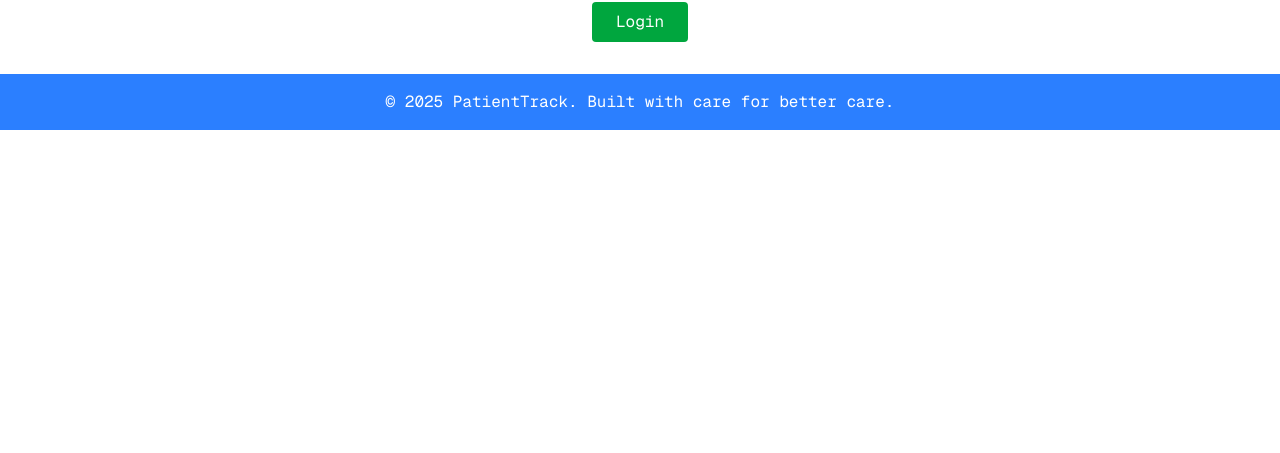
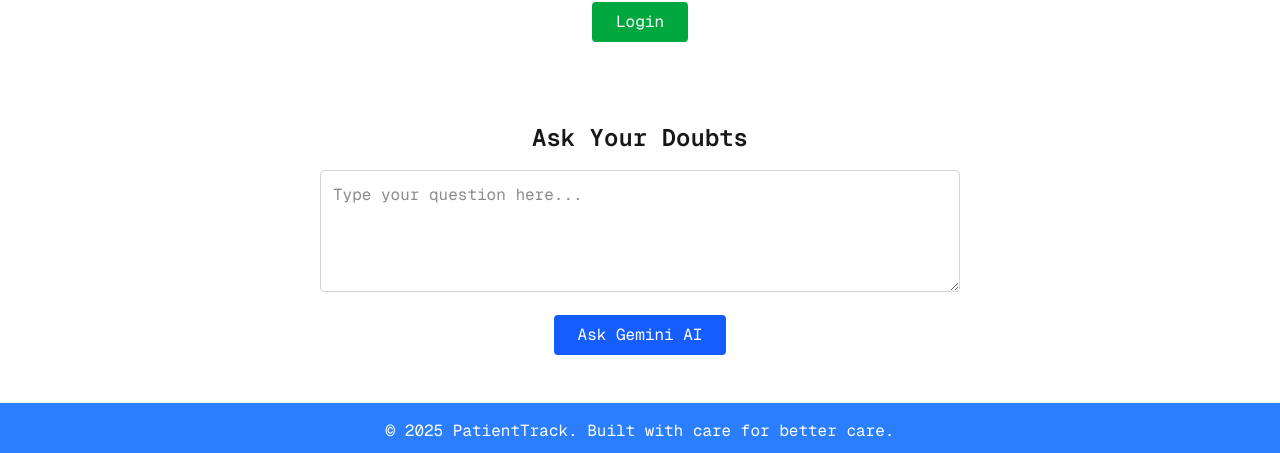
Before and after one commit to Sherlin-S/patient-track-website, a Next.js app: page / in a window 1280 px wide. Shown: the part 1307-1760 px from the top of the page. Before the commit the page ends 1437 px from the top, so only its background shows below. Built offline with nearby package versions, Linux system fonts and the light colour scheme.

Commit message:
Update index.js

```diff
--- a/src/pages/index.js
+++ b/src/pages/index.js
@@ -1,3 +1,4 @@
+import AskDoubt from "../components/AskDoubt";
 import Image from "next/image";
 import { Geist, Geist_Mono } from "next/font/google";
 
@@ -99,7 +100,7 @@ export default function Home() {
           </button>
         </a>
       </section>
-
+      <AskDoubt />
       <footer className="bg-blue-200 text-gray-800 text-center py-6">
         <p>© 2025 PatientTrack. Built with care for better care.</p>
       </footer>
```
